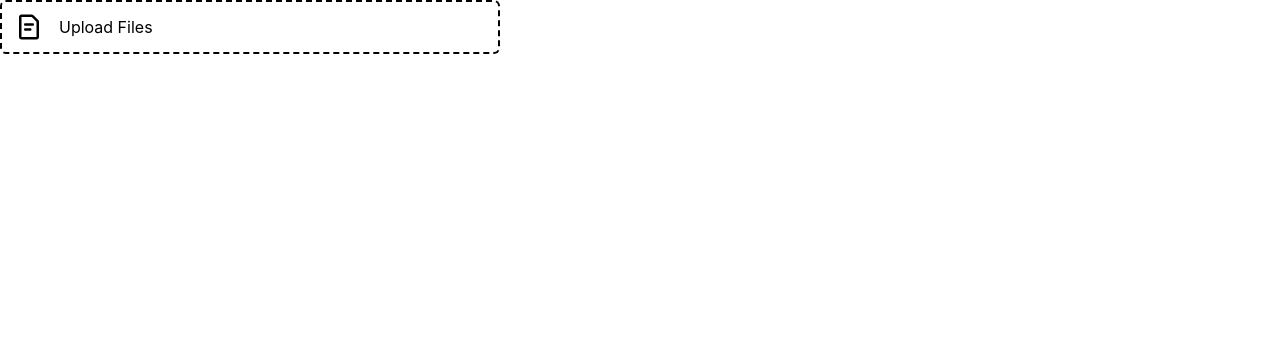
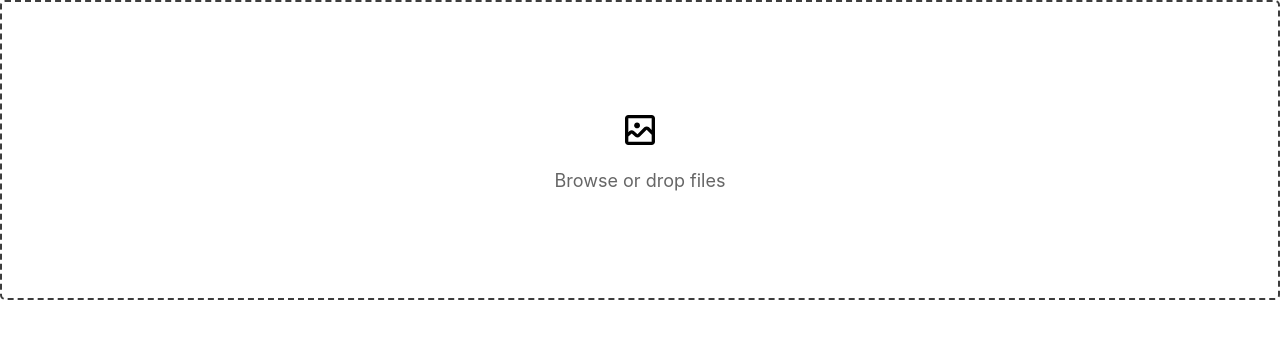
Before and after one commit to vikrantaroraa/canary-design, a React (Vite) app: page / in a window 1280 px wide. Shown: the top 338 px of the page. Built offline with nearby package versions, Linux system fonts and the light colour scheme.

Commit message:
feat: implemented drag and drop functionality in DragAndDrop component

```diff
--- a/src/components/FileUpload/DragAndDrop/index.module.css
+++ b/src/components/FileUpload/DragAndDrop/index.module.css
@@ -1,52 +1,87 @@
 form {
-  /* display: flex;
+  display: flex;
   align-items: center;
   justify-content: center;
-  flex-direction: column; */
   border: 2px dashed #3d3d3d;
   height: 300px;
-  width: 500px;
-  /* cursor: pointer;
+  /* width: 500px; */
+  cursor: pointer;
   border-radius: 5px;
-  padding: 5px; */
 }
 
-.images-container {
+.all-images-container {
   display: flex;
   flex-wrap: wrap;
   width: 100%;
   gap: 10px;
-  /* background-color: red; */
+  height: 100%;
+  overflow-y: scroll;
+  padding: 5px;
+  /* background-color: lightgreen; */
 }
 
 .image-container {
-  height: 80px;
-  width: 60px;
+  position: relative;
+  height: 95px;
+  width: 85px;
 }
 
 .image-container img {
   height: 100%;
   width: 100%;
+  object-fit: cover;
+  border: 1px solid #f6f6f6;
+}
+
+.image-container .close-image-icon {
+  display: flex;
+  justify-content: center;
+  align-items: center;
+  position: absolute;
+  top: 0px;
+  right: 2px;
+  height: 15px;
+  width: 15px;
+  cursor: pointer;
+  /* background-color: lightblue; */
 }
 
 .upload-button {
   display: flex;
   justify-content: center;
   align-items: center;
-  border: 2px dashed;
-  background-color: #f4f4f4;
-  height: 100px;
-  width: 100px;
+  flex-direction: column;
+  gap: 20px;
+  height: 100%;
+  width: 100%;
   border-radius: 5px;
+  cursor: pointer;
+
+  /* may later need this css when improving design and functionality */
+  /* border: 2px dashed; */
+  /* background-color: #f4f4f4; */
+  /* height: 100px;
+  width: 100px; */
 }
 
-section {
+/* may later need this css when improving design and functionality */
+.upload-button:hover {
+  /* background-color: #d9e2f5; */
+  /* background-color: #f2f7ff; */
+}
+
+.browse-or-drop-message {
+  font-size: 18px;
+  color: #666666;
+}
+
+/* not needed as of now, may later need this css when implementing section, if implemented it at all */
+/* section {
   display: flex;
   justify-content: space-between;
   align-items: center;
   padding: 10px 12px;
   margin-top: 20px;
-  width: 500px;
   background-color: #e9f0ff;
   border-radius: 5px;
 }
@@ -59,4 +94,4 @@ section .filename-and-delete-icon {
 
 .delete-icon {
   cursor: pointer;
-}
+} */
--- a/src/components/FileUpload/DragAndDrop/index.tsx
+++ b/src/components/FileUpload/DragAndDrop/index.tsx
@@ -1,29 +1,19 @@
 import React, { ChangeEvent, useRef, useState } from "react";
-import styles from "src/components/FileUpload/index.module.css";
-import fileUpload from "src/assets/file-upload.svg";
-import fileIcon from "src/assets/file-icon.svg";
-import deleteFile from "src/assets/delete-file.svg";
-
-export interface FileType {
-  url: string;
-  name: string;
-  id: number;
-  size: number;
-  type: string;
-}
+import styles from "src/components/FileUpload/DragAndDrop/index.module.css";
+import imageIcon from "src/assets/image-icon.svg";
+import { FileType } from "src/components/FileUpload/index.interface";
 
 export interface FileUploadProps {
   multiple: boolean;
   getFiles: (allSelectedFiles: FileType[]) => void;
 }
 
-function FileUpload({ multiple, getFiles }: FileUploadProps) {
+function DragAndDrop({ multiple, getFiles }: FileUploadProps) {
   const [allSelectedFiles, setAllSelectedFiles] = useState<FileType[]>([]);
-  const [image, setImage] = useState<string>("");
-  const [fileName, setFileName] = useState("No File Selected");
   const formRef = useRef<HTMLInputElement>(null);
 
-  const generateId = () => Math.ceil(Math.random() * 1000000);
+  // might later use this function
+  // const generateId = () => Math.ceil(Math.random() * 1000000);
 
   const fileHandler = (e: ChangeEvent<HTMLInputElement>) => {
     const files = e.target.files;
@@ -34,7 +24,7 @@ function FileUpload({ multiple, getFiles }: FileUploadProps) {
       const fileData: FileType = {
         url: URL.createObjectURL(file),
         name: name,
-        id: generateId(),
+        id: name,
         size: size / 1024,
         type: type,
       };
@@ -48,63 +38,96 @@ function FileUpload({ multiple, getFiles }: FileUploadProps) {
     setAllSelectedFiles(_allFilesSelected);
     // console.log("new Files data: ", update);
     getFiles(update);
+  };
 
-    // Here we replaced files[0] with files because if files !== null then files[0] will definitely
-    // be non-null. Also it takes care of the error 'files' is possibly 'null'
-    // files && setFileName(files[0].name);
-    // if (files) {
-    //   setImage(URL.createObjectURL(files[0]));
-    // }
+  const removeFile = (id: string) => {
+    const newFileList = allSelectedFiles.filter((file) => file.id !== id);
+    setAllSelectedFiles(newFileList);
+  };
+
+  const handleDragOver = (event: React.DragEvent<HTMLDivElement>) => {
+    event.preventDefault();
+  };
+  const handleDrop = (event: React.DragEvent<HTMLDivElement>) => {
+    event.preventDefault();
+    const files = event.dataTransfer?.files;
+    console.log(files);
+    let update = allSelectedFiles;
+    for (const file of files) {
+      const { name, size, type } = file;
+      const fileData: FileType = {
+        url: URL.createObjectURL(file),
+        name: name,
+        id: name,
+        size: size / 1024,
+        type: type,
+      };
+      if (multiple) {
+        update.push(fileData);
+      } else {
+        update = [fileData];
+      }
+    }
+    const _allFilesSelected = [...update];
+    setAllSelectedFiles(_allFilesSelected);
+    // console.log("new Files data: ", update);
+    getFiles(update);
   };
 
   return (
-    <div className={styles["file-upload"]}>
-      <form onClick={() => formRef.current?.click()}>
-        <input
-          ref={formRef}
-          type="file"
-          accept="image/*"
-          hidden
-          multiple={multiple}
-          onChange={fileHandler}
-        />
+    <div
+      className={styles["file-upload"]}
+      onDragOver={handleDragOver}
+      onDrop={handleDrop}
+    >
+      <form>
         {allSelectedFiles.length !== 0 ? (
-          <div className={styles["images-container"]}>
+          <div className={styles["all-images-container"]}>
             {allSelectedFiles.map((file) => (
               <div className={styles["image-container"]}>
-                <img
-                  style={{ objectFit: "cover", border: "1px solid #f6f6f6" }}
-                  src={file.url}
-                  alt={fileName}
-                />
+                <img src={file.url} alt={file.name} />
+                <p
+                  className={styles["close-image-icon"]}
+                  onClick={() => removeFile(file.id)}
+                >
+                  x
+                </p>
               </div>
             ))}
           </div>
         ) : (
-          <div className={styles["upload-button"]}>
-            <img src={fileUpload} height={30} width={30} />
-            <p>Upload</p>
+          <div
+            className={styles["upload-button"]}
+            onClick={() => formRef.current?.click()}
+          >
+            <input
+              ref={formRef}
+              type="file"
+              accept="image/*"
+              hidden
+              multiple={multiple}
+              onChange={fileHandler}
+            />
+            <img src={imageIcon} height={40} width={40} />
+            <p className={styles["browse-or-drop-message"]}>
+              Browse or drop files
+            </p>
           </div>
         )}
       </form>
-      <section>
-        <img src={fileIcon} height={30} width={30} />
+      {/* <section>
+        <img src={deleteFile} height={30} width={30} />
         <span className={styles["filename-and-delete-icon"]}>
-          {fileName}
           <img
             className={styles["delete-icon"]}
             src={deleteFile}
             height={30}
             width={30}
-            onClick={() => {
-              setFileName("No File Selected");
-              setImage("");
-            }}
           />
         </span>
-      </section>
+      </section> */}
     </div>
   );
 }
 
-export default FileUpload;
+export { DragAndDrop };
--- a/src/components/FileUpload/index.interface.ts
+++ b/src/components/FileUpload/index.interface.ts
@@ -11,4 +11,5 @@ export interface FileUploadProps {
   getFiles: (allSelectedFiles: FileType[]) => void;
   showImageWall?: boolean;
   showDeleteIcon?: boolean;
+  dragging?: boolean;
 }
--- a/src/components/FileUpload/index.tsx
+++ b/src/components/FileUpload/index.tsx
@@ -6,12 +6,14 @@ import {
   FileType,
   FileUploadProps,
 } from "src/components/FileUpload/index.interface";
+import { DragAndDrop } from "src/components/FileUpload/DragAndDrop";
 
 function FileUpload({
   multiple,
   getFiles,
   showImageWall = true,
   showDeleteIcon = true,
+  dragging = false,
 }: FileUploadProps) {
   const [allSelectedFiles, setAllSelectedFiles] = useState<FileType[]>([]);
   const formRef = useRef<HTMLInputElement>(null);
@@ -48,6 +50,10 @@ function FileUpload({
     const newFileList = allSelectedFiles.filter((file) => file.id !== id);
     setAllSelectedFiles(newFileList);
   };
+
+  if (dragging) {
+    return <DragAndDrop getFiles={getFiles} multiple />;
+  }
 
   return (
     <div className={styles["file-upload"]}>
--- a/src/components/example-components/FileUploadExample/index.tsx
+++ b/src/components/example-components/FileUploadExample/index.tsx
@@ -3,7 +3,9 @@ import { FileUpload } from "src/components/FileUpload";
 
 function FileUploadExample() {
   return (
-    <div style={{ width: 500 }}>
+    <div
+    // style={{ width: 500 }}
+    >
       <FileUpload
         multiple
         getFiles={(files: unknown) => {
@@ -11,6 +13,7 @@ function FileUploadExample() {
         }}
         showImageWall={false}
         showDeleteIcon={false}
+        dragging
       />
     </div>
   );
```
Also changed, not shown: src/assets/image-icon.svg (added).
